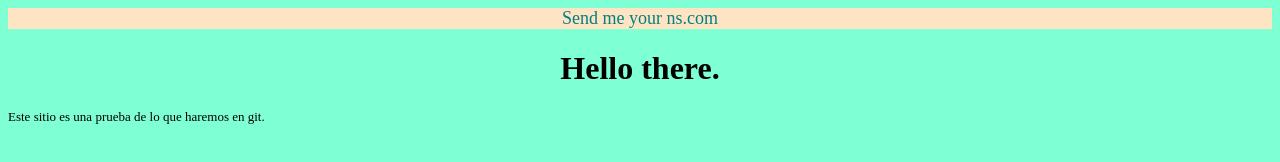
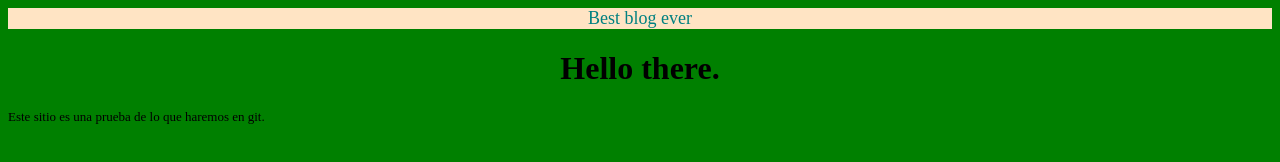
Before and after one commit to anycam/Git-AND-GitHub, a plain HTML site: page index.html in a window 1280 px wide. Drawn offline with Linux system fonts and the light colour scheme.

Commit message:
Modifique cabecera con texto y color

```diff
--- a/index.html
+++ b/index.html
@@ -10,7 +10,7 @@
 
     <div id="title">
         <div id="cabecera">
-            Send me your ns.com
+            Best blog ever
         </div>
         <h1>Hello there.</h1>
 
--- a/style.css
+++ b/style.css
@@ -1,5 +1,5 @@
 body{
-    background-color: aquamarine;
+    background-color: green;
 }
 
 #cabecera{
```
